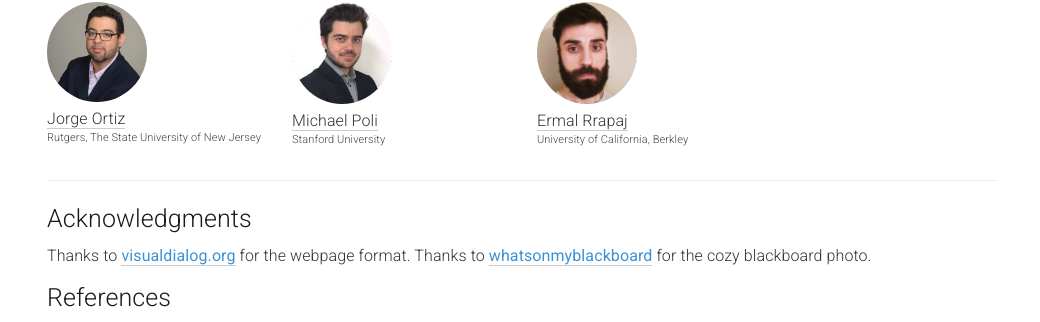
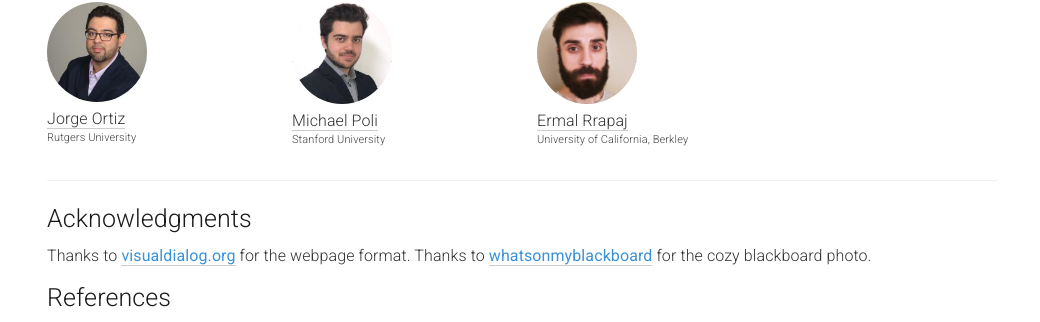
Before and after one commit to dl-de/dl-de.github.io, a Jekyll site: the page built from _pages/home.md, in a window 1280 px wide and 900 px high, scrolled down 3491 px. Shown: the part 129-451 px from the top of the window, without its empty margins (118-1158 px from the left). Built offline with Jekyll 4.4.1, drawn with Linux system fonts in a browser that asks for light colours.

Commit message:
minor changes

```diff
--- a/_pages/home.md
+++ b/_pages/home.md
@@ -355,7 +355,7 @@ The scope of the workshop spans topics at the intersection of DL and DEs, includ
     </a>
     <div class="people-name">
       <a href="https://www.ece.rutgers.edu/jorge-ortiz">Jorge Ortiz</a>
-      <h6>Rutgers, The State University of New Jersey</h6>
+      <h6>Rutgers University</h6>
     </div>
   </div>
 
```
